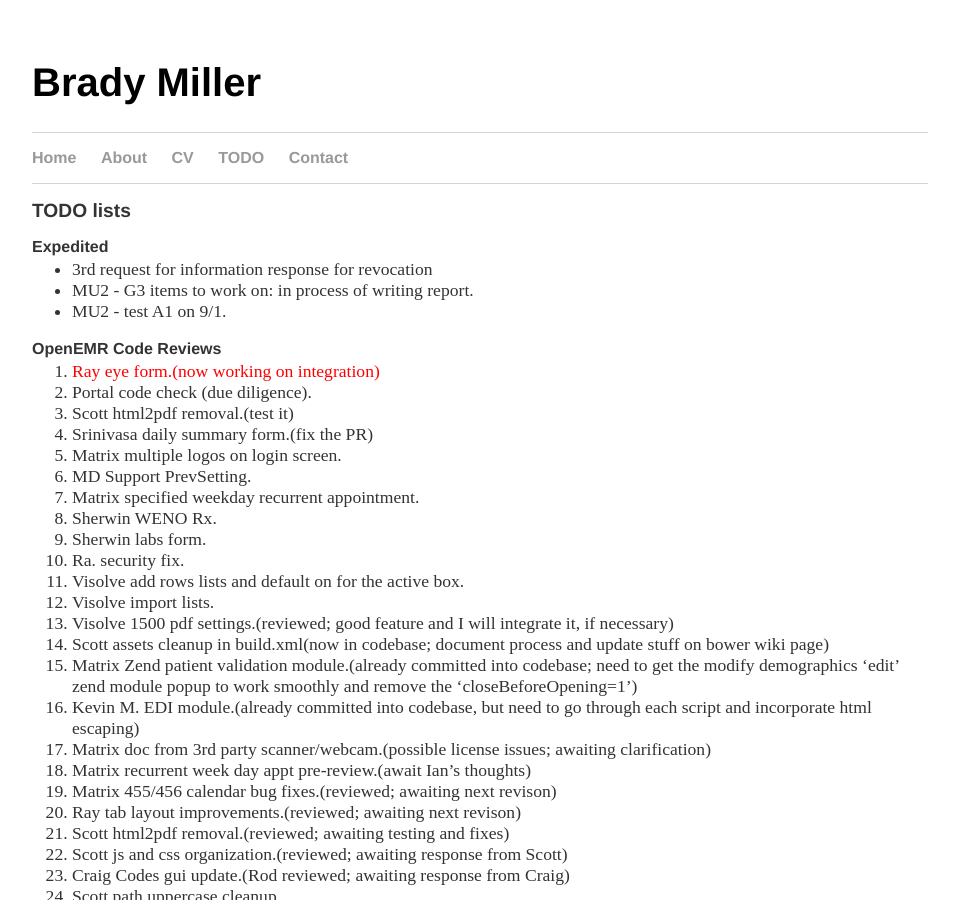
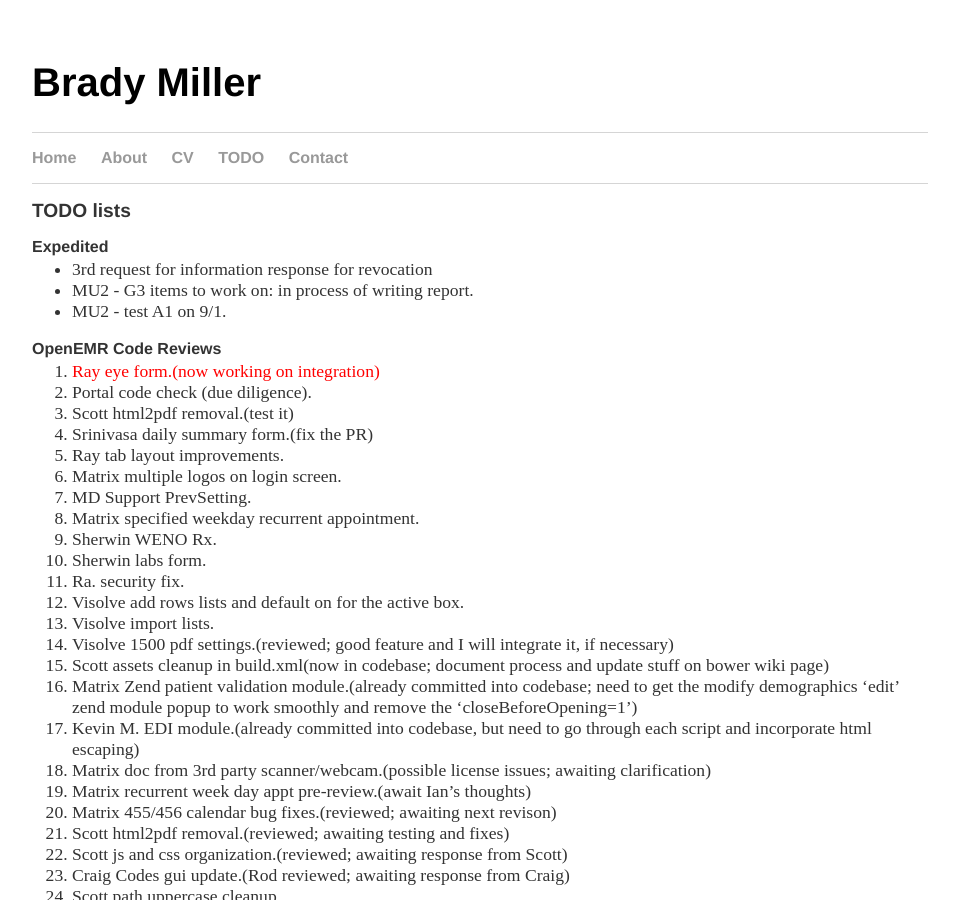
Before and after one commit to bradymiller/bradymiller.github.io, a Jekyll site: the page built from todo/index.md, in a window 1280 px wide and 900 px high. Shown: the whole window, without its empty margins (160-1119 px from the left). Built offline with Jekyll 4.4.1, drawn with Linux system fonts in a browser that asks for light colours.

Commit message:
Update todo list

```diff
--- a/todo/index.md
+++ b/todo/index.md
@@ -28,7 +29,6 @@
 1. Matrix doc from 3rd party scanner/webcam.(possible license issues; awaiting clarification)
 1. Matrix recurrent week day appt pre-review.(await Ian's thoughts)
 1. Matrix 455/456 calendar bug fixes.(reviewed; awaiting next revison)
-1. Ray tab layout improvements.(reviewed; awaiting next revison)
 1. Scott html2pdf removal.(reviewed; awaiting testing and fixes)
 1. Scott js and css organization.(reviewed; awaiting response from Scott)
 1. Craig Codes gui update.(Rod reviewed; awaiting response from Craig)
```
Also changed, not shown: other parts of todo/index.md (+1 -0 lines).
